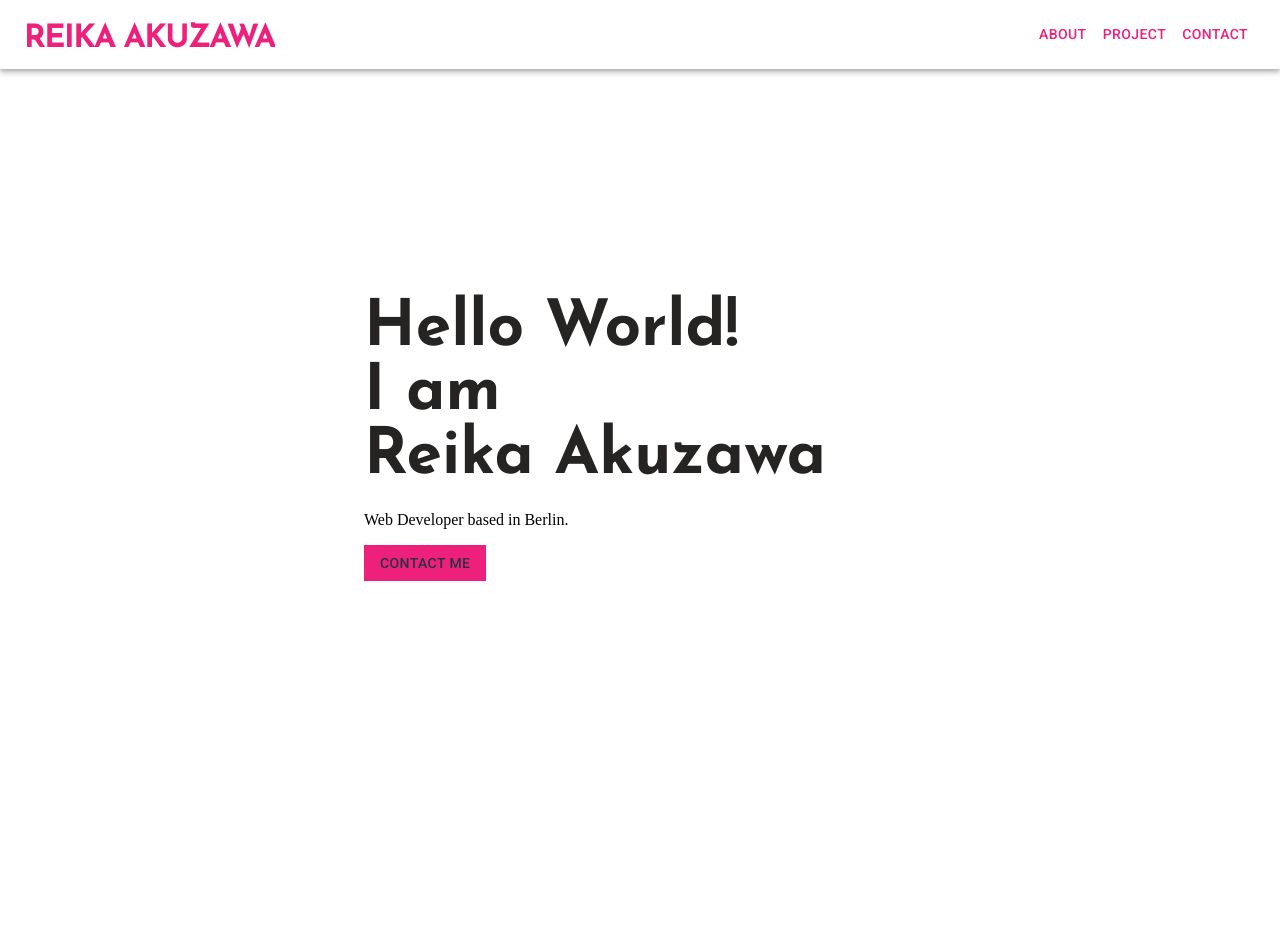
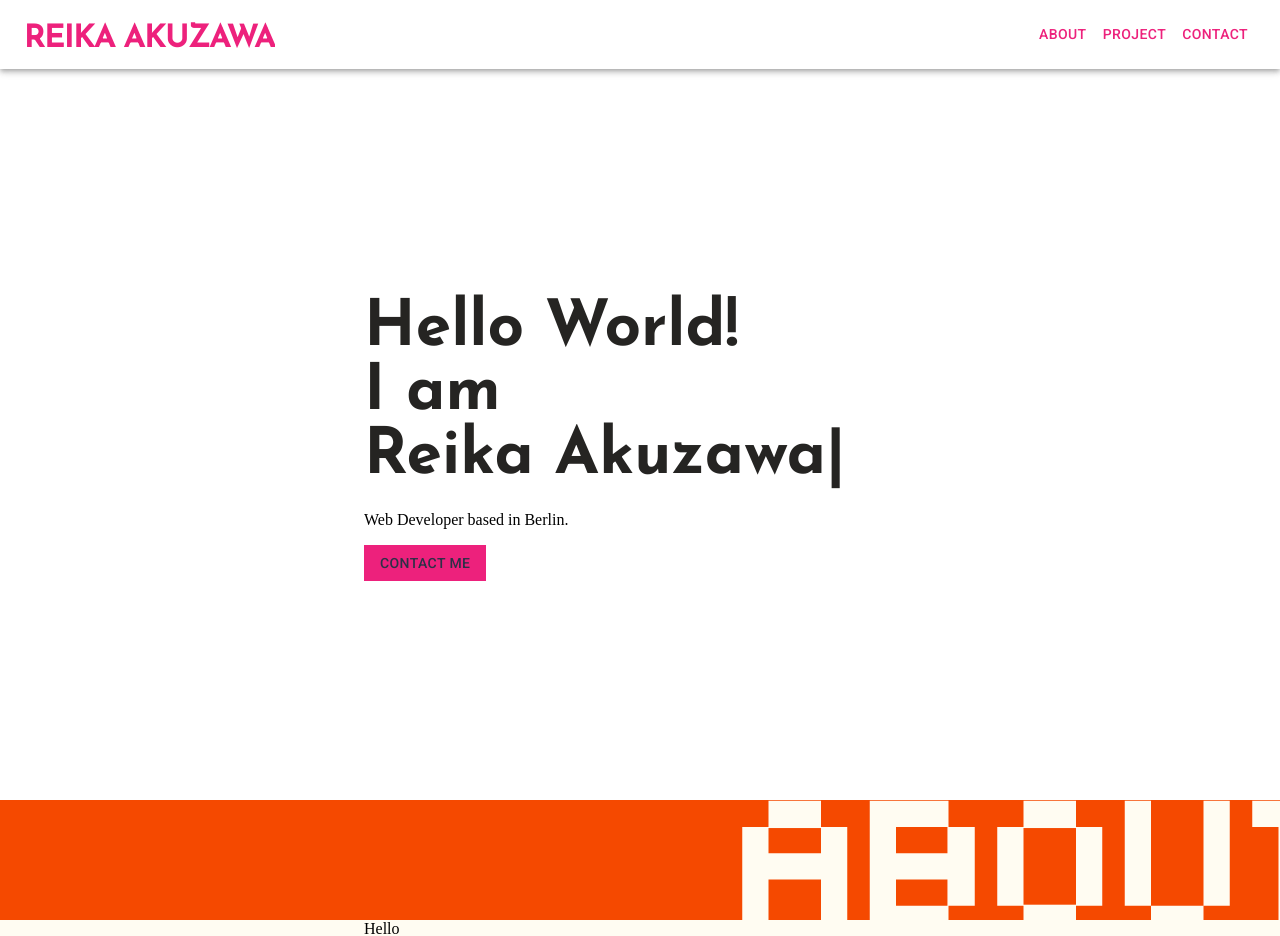
Before and after one commit to Reikasan/portfolio-2023, a React (Create React App) app: page / in a window 1280 px wide. Shown: the top 936 px of the page. Before the commit the page ends 800 px from the top, so only its background shows below. Built offline with nearby package versions, Linux system fonts and the light colour scheme.

Commit message:
Add about page running text

```diff
--- a/public/index.html
+++ b/public/index.html
@@ -25,7 +25,7 @@
       Learn how to configure a non-root public URL by running `npm run build`.
     -->
     <style>
-      @import url('https://fonts.googleapis.com/css2?family=Josefin+Sans:wght@400;700&display=swap');
+      @import url('https://fonts.googleapis.com/css2?family=Josefin+Sans:wght@400;700&family=Silkscreen:wght@400;700&display=swap');
     </style>
     <title>React App</title>
   </head>
--- /dev/null
+++ b/src/Components/running-message.tsx
@@ -0,0 +1,22 @@
+import classNames from "classnames";
+
+interface RunningMessageProps {
+    message: string;
+    direction: string;
+}
+
+const RunningMessage:React.FC<RunningMessageProps> = ({message, direction}) => {
+    let cls = {
+        "running-message__text": true,
+        'from-right' : direction === "from-right",
+        'from-left': direction === "from-left",
+    }
+
+    return (
+        <div className="running-message">
+            <p className={classNames(cls)}>{message}</p>
+        </div>
+    );
+}
+
+export default RunningMessage;
--- a/src/app.scss
+++ b/src/app.scss
@@ -33,9 +33,59 @@ body {
     }
 }
 
-.logo {
-    width: 100px;
-    height: 100px;
-    margin-right: 10px;
-    color: $secondaryColor;
+#about {
+    background-color: #FFFCF2;
+    height: 600px;
+
+    div.hello {
+        height: 100%;
+    }
 }
+
+
+.running-message {
+    color: #FFFCF2;
+    position: relative;
+    width: 100%;
+    height: 120px;
+    background-color: #F54900;
+    overflow: hidden;
+
+    &__text {
+        position: absolute;
+        top: 0;
+        left: 0;
+        overflow: hidden;
+        font-family: silkscreen;
+        font-size: 210px;
+        line-height: 140px;
+        margin-top: -19px;
+        letter-spacing: -30px;
+        word-break: keep-all;
+
+        &.from-left {
+            animation: slideFromLeft 5s linear infinite;
+        }
+
+        &.from-right {
+            animation: slideFromRight 5s linear infinite;
+        }
+
+        @keyframes slideFromLeft {
+            0% { transform: translateX(100vw)}
+            100% { transform: translateX(-600px)}
+        }
+
+        @keyframes slideFromRight {
+            0% { transform: translateX(-600px)}
+            100% { transform: translateX(100vw)}
+        }
+    }
+}
+
+@media screen and (min-width: 1028px) {
+    .from-left, .from-right {
+        animation-duration: 8s !important;
+
+    }
+}
--- a/src/pages/top-page/TopPage.tsx
+++ b/src/pages/top-page/TopPage.tsx
@@ -1,15 +1,20 @@
-import { useEffect } from "react";
+// import { useEffect, useState } from "react";
 import HeroSection from "../../Components/hero-section";
+import { Container } from "@mui/material";
+import RunningMessage from "../../Components/running-message";
 
 const TopPage = () => {
-    // useEffect(() => {
-    //     console.log("TopPage");
-    // }, []);
-
     return (
         <div>
             <HeroSection />
+            <section id="about">
+                <RunningMessage message="about" direction="from-right" />
+                <Container maxWidth="sm" >
+                    <div className="hello">Hello</div>
+                </Container>
+                <RunningMessage message="reika" direction="from-left" />
 
+            </section>
         </div>
     )
 }
```
